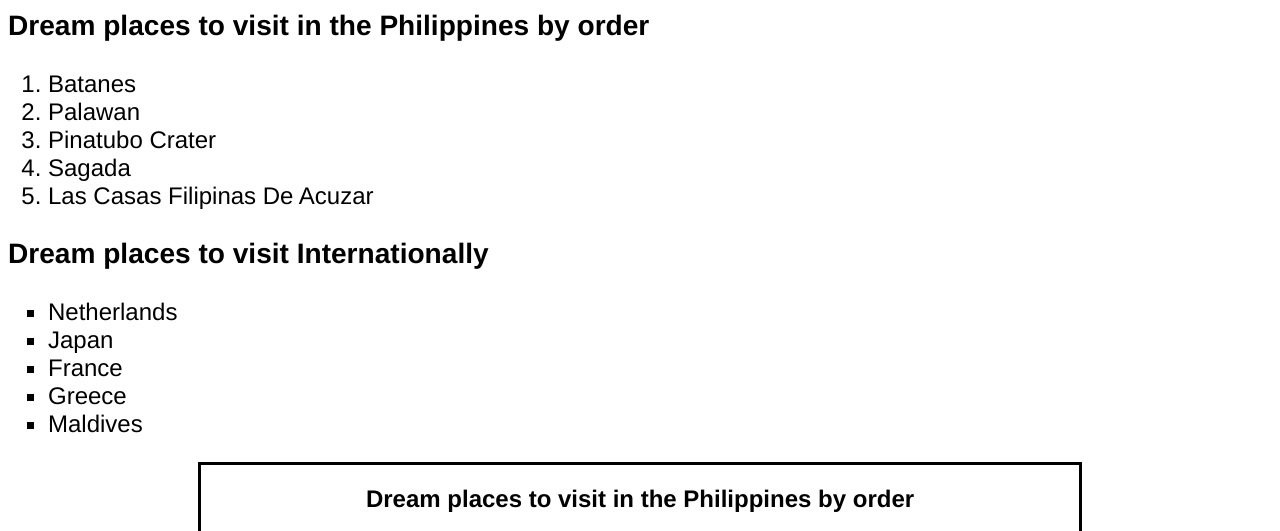
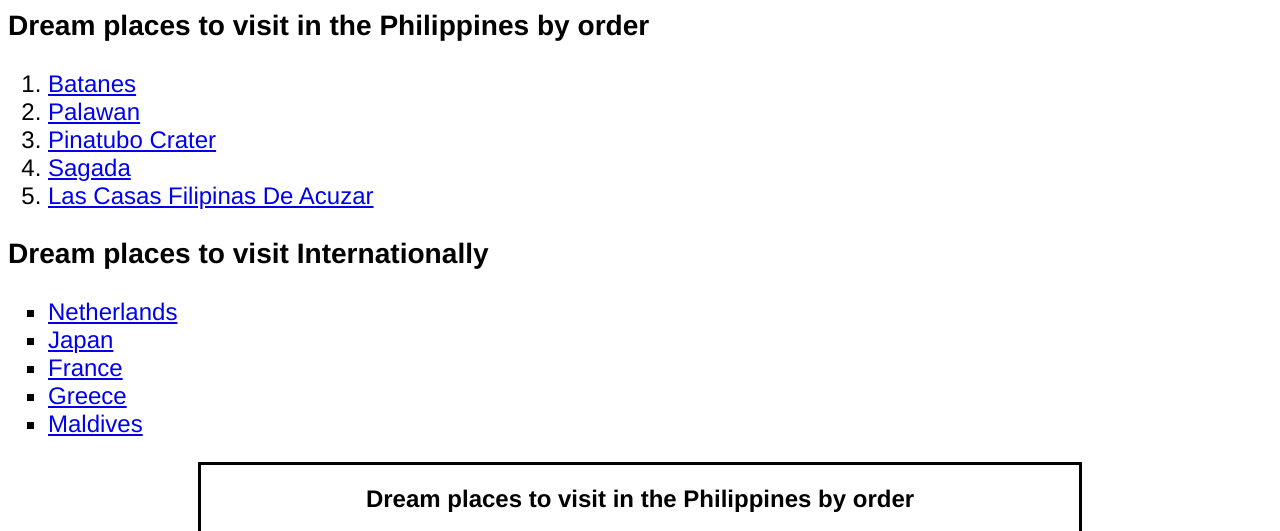
Before and after one commit to BlooRage/PA1Mendoza, a plain HTML site: page index.html in a window 1280 px wide. Shown: the part 244-775 px from the top of the page. Drawn offline with Linux system fonts and the light colour scheme.

Commit message:
Update index.html

```diff
--- a/index.html
+++ b/index.html
@@ -85,21 +85,21 @@
         <div class="List">
             <h3>Dream places to visit in the Philippines by order</h3>
             <ol type="1">
-                <li>Batanes</li>
-                <li>Palawan</li>
-                <li>Pinatubo Crater</li>
-                <li>Sagada</li>
-                <li>Las Casas Filipinas De Acuzar</li>
+                <li><a href="#Batanes">Batanes</a></li>
+                <li><a href="#Palawan">Palawan</a></li>
+                <li><a href="#Pinatubo">Pinatubo Crater</a></li>
+                <li><a href="#Sagada">Sagada</a></li>
+                <li><a href="#LasCasas">Las Casas Filipinas De Acuzar</a></li>
             </ol>
         </div>
         <div class="List">
             <h3>Dream places to visit Internationally</h3>
             <ul type="square">
-                <li>Netherlands</li>
-                <li>Japan</li>
-                <li>France</li>
-                <li>Greece</li>
-                <li>Maldives</li>
+                <li><a href="#Netherlands">Netherlands</a></li>
+                <li><a href="#Japan">Japan</a></li>
+                <li><a href="#France">France</a></li>
+                <li><a href="#Greece">Greece</a></li>
+                <li><a href="#Maldives">Maldives</a></li>
             </ul>
         </div>
     </div>
@@ -115,52 +115,52 @@
                     <th>Image</th>
                 </tr>
                 <tr>
-                    <th>Batanes</th>
+                    <th id="Batanes">Batanes</th>
                     <td id="place">I'm seriously drawn to Batanes! The thought of exploring its stunning mountain ranges, soaking in the breathtaking scenery, and immersing myself in its rich heritage just gets me so excited. And let's not forget those iconic stone houses and the romantic idea of beautiful mountain weddings. t truly feels like a place where time slows down, offering a unique and unforgettable escape.</td>
-                    <td align="center"><a href="Images/01Batanes.png" target="self"><image src="Images/01Batanes.png" width="90%" alt="batanes pic" tilte="batanes pic"/></a></td>
+                    <td align="center"><a href="Images/01Batanes.png" target="self" alt="batanes pic" tilte="batanes pic"><image src="Images/01Batanes.png" width="90%"/></a></td>
                 </tr>
                 <tr>
-                    <th>Palawan</th>
+                    <th id="Palawan">Palawan</th>
                     <td id="place">"The stunning beaches, islands, and crystal clear waters of Palawan never cease to amaze me. Did you know that Palawan alone has over 1,700 islands? That’s one of the reasons why I’ve always wanted to visit Palawan; it’s truly a tropical paradise waiting to be explored.</td>
                     <td align="center"><a href="Images/02Palawan.png" target="self"><image src="Images/02Palawan.png" width="90%" alt="palawan pic" tilte="palawan pic"/></a></td>
                 </tr>
                 <tr>
-                    <th>Pinatubo Crater</th>
+                    <th id="Pinatubo">Pinatubo Crater</th>
                     <td id="place">The beautiful devastation of Mount Pinatubo’s crater makes me want to go and see it for myself. It’s amazing how a place born from such a powerful eruption can now be so peaceful and breathtaking. The contrast between its violent history and serene landscape is something I’ve always found fascinating. I’ve heard that the trail going to the crater involves a scenic 4x4 ride and a trek across rocky paths and lahar fields; the adventure itself sounds just as rewarding as the destination</td>
                     <td align="center"><a href="Images/03PinatuboCrater.png" target="self"><image src="Images/03PinatuboCrater.png" width="90%" alt="pintubo crater pic" tilte="pinatubo crater pic"/></a></td>
                 </tr>
                 <tr>
-                    <th>Sagada</th>
+                    <th id="Sagada">Sagada</th>
                     <td id="place" >Sagada is located in the Mountain Province in the Cordillera Region of northern Luzon. It’s a quiet mountain town known for its hanging coffins, limestone caves, rice terraces, and cool climate. Just hearing about all of that makes me want to go there and experience its beauty and culture for myself.</td>
                     <td align="center"><a href="Images/04Sagada.png" target="self"><image src="Images/04Sagada.png" width="90%" alt="sagada pic" tilte="sagada pic"/></a></td>
                 </tr>
                 <tr>
-                    <th>Las Casa Filipinas De Acuzar</th>
+                    <th id="LasCasas">Las Casas Filipinas De Acuzar</th>
                     <td id="place">"Las Casas Filipinas de Acuzar in Bagac, Bataan is one of the dream beach resorts I’ve always wanted to visit. With its beautiful black sand beach and remarkable touch of Filipino heritage, it doesn’t just offer a once-in-a-lifetime beach experience; it also immerses you in the lifestyle, culture, and history of being a true heritage Filipino. Walking through its cobblestone streets and restored ancestral houses feels like traveling back in time it is a perfect blend of relaxation and historical appreciation.</td>
                     <td align="center"><a href="Images/05LasCasas.png" target="self"><image src="Images/05LasCasas.png" width="90%" alt="Las Casas Filipinas De Acuzar pic" tilte="Las Casas Filipinas De Acuzar pic"/></a></td>
                 </tr>
                 <tr>
-                    <th>Amsterdam, Netherlands</th>
+                    <th id="Netherlands">Amsterdam, Netherlands</th>
                     <td id="place">Amsterdam, Netherlands is definitely one of the places I dream of visiting. From its charming canals and historic buildings to its vibrant bike culture and art museums, the city seems full of life and beauty. I’ve always wanted to see the colorful tulip fields, ride a bike along the canals, and visit the famous Van Gogh Museum. There’s something so peaceful yet exciting about Amsterdam that makes me want to experience it all in person.</td>
                     <td align="center"><a href="Images/06Nether.png" target="self"><image src="Images/06Nether.png" width="90%" alt="Amsterdam pic" tilte="Amsterdam pic"/></a></td>
                 </tr>
                 <tr>
-                    <th>Japan</th>
+                    <th id="Japan">Japan</th>
                     <td id="place">Japan is one of the countries I’ve always wanted to visit. From the serene beauty of cherry blossoms and ancient temples to the fast-paced life of cities like Tokyo and Osaka, it’s a perfect mix of tradition and modernity. I want to experience the culture firsthand — wear a kimono, walk through Kyoto’s old streets, and enjoy authentic Japanese food like ramen, sushi, and takoyaki. I’m also fascinated by their discipline, cleanliness, and deep respect for nature and tradition. Visiting Japan would truly be a dream come true.</td>
                     <td align="center"><a href="Images/07Japan.png" target="self"><image src="Images/07Japan.png" width="90%" alt="Japan pic" tilte="Japan pic"/></a></td>
                 </tr>
                 <tr>
-                    <th>France</th>
+                    <th id="France">France</th>
                     <td>France, especially Paris, is one of my ultimate dream destinations. The romantic streets, iconic landmarks like the Eiffel Tower, and charming cafés make it feel like a place straight out of a movie. I want to stroll along the Seine River, explore the art at the Louvre, and enjoy fresh croissants at a cozy Parisian bakery. Paris isn’t just about beauty; it is also rich in history, fashion, and culture that I’ve always admired. Just thinking about it makes me want to pack my bags and go.</td>
                     <td align="center"><a href="Images/08Paris.png" target="self"><image src="Images/08Paris.png" width="90%" alt="Paris France pic" tilte="Paris France pic"/></a></td>
                 </tr>
                 <tr>
-                    <th>Greece</th>
+                    <th id="Greece">Greece</th>
                     <td id="place">Greece is one of the places I’ve always dreamed of visiting. With its whitewashed houses, stunning blue waters, and ancient ruins, it looks like a postcard come to life. I want to explore the historical sites in Athens, relax on the beaches of Santorini, and try authentic Greek food like souvlaki and moussaka. There’s something magical about how Greece blends mythology, history, and natural beauty. Just thinking about it makes me want to book a flight and experience it all myself.</td>
                     <td align="center"><a href="Images/09Athens.png" target="self"><image src="Images/09Athens.png" width="90%"/></a></td>
                 </tr>
                 <tr>
-                    <th>Maldives</th>
+                    <th id="Maldives">Maldives</th>
                     <td id="place">The Maldives is definitely on my travel bucket list. With its overwater villas, crystal clear turquoise waters, and white sandy beaches, it looks like absolute paradise. I’ve always wanted to swim with vibrant marine life, relax by the sea, and just enjoy the peaceful, luxurious vibe the islands are known for. It seems like the perfect place to unwind and escape from the noise of everyday life. Visiting the Maldives would be a dream come true for me.</td>
                     <td align="center"><a href="Images/10Maldives.png" target="self"><image src="Images/10Maldives.png" width="90%"/></a></td>
                 </tr>
@@ -169,7 +169,7 @@
         </table>
     </div>
 
-    <a href="#head" class="top" align="center">TO TOP</a>
+    <a href="#head" class="top" align="right">TO TOP</a>
 
 </body>
 </html>
```
